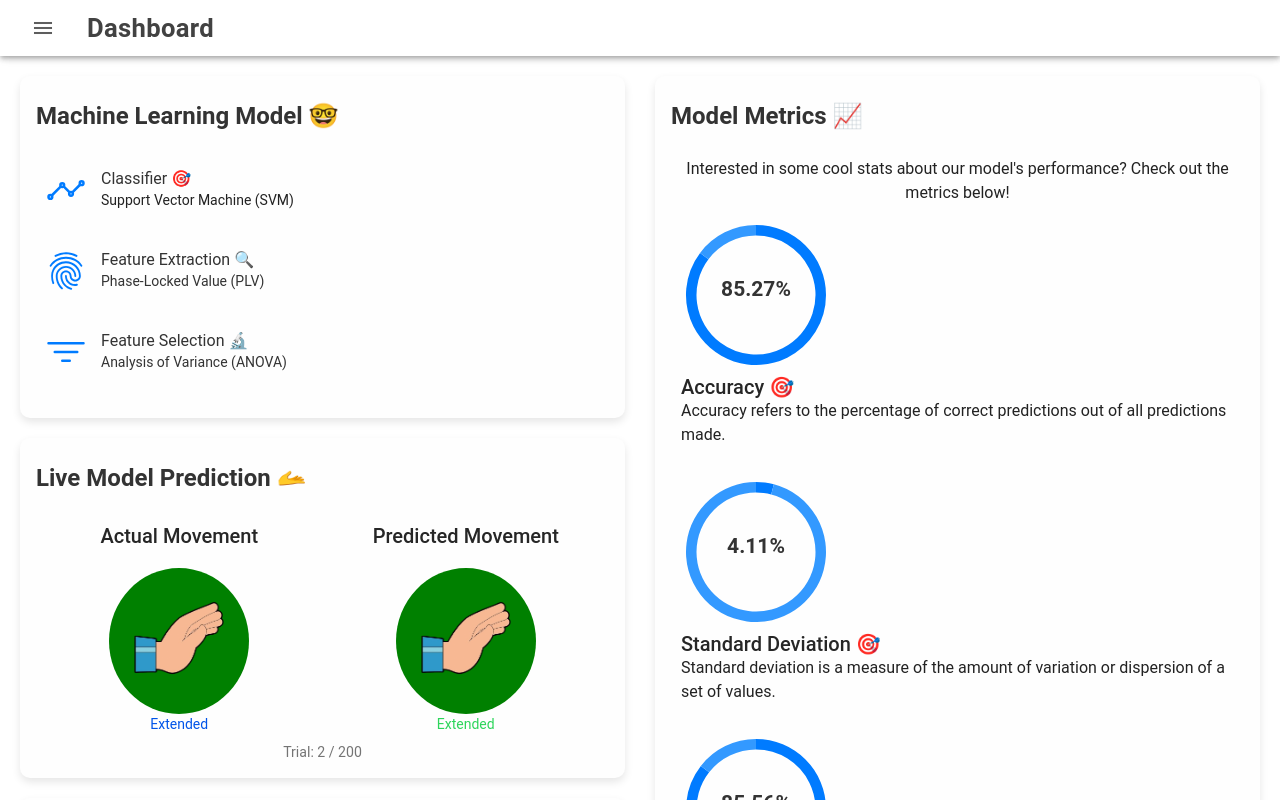
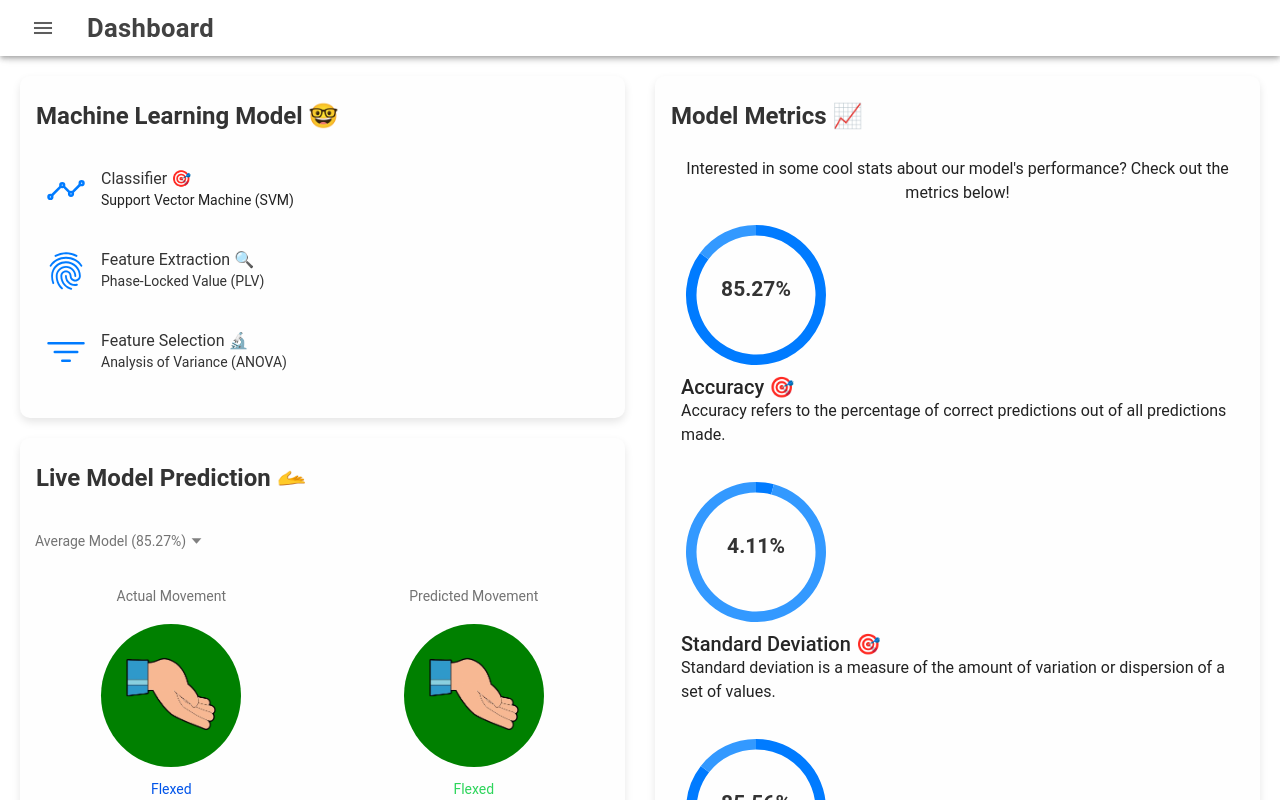
Before and after one commit to meneerfrikkie/MachineLearningDashboard, a React (Vite) app: page /home in a window 1280 px wide. Built offline with nearby package versions, Linux system fonts and the light colour scheme.

Commit message:
style: Live Model

```diff
--- a/src/components/WristPredictionAnimation.tsx
+++ b/src/components/WristPredictionAnimation.tsx
@@ -1,6 +1,5 @@
 import React, { useState, useEffect } from 'react';
-import Papa from 'papaparse';
-import { IonText, IonRow, IonCol, IonCardTitle, IonCard, IonCardHeader, IonCardContent, IonTitle } from '@ionic/react';
+import { IonText, IonRow, IonCol, IonSelect, IonSelectOption } from '@ionic/react';
 import { motion } from 'framer-motion';
 import './WristPredictionAnimation.css';
 
@@ -8,62 +7,123 @@ import './WristPredictionAnimation.css';
 import wristFlexionImage from '/images/WristFlexion.png';
 import wristExtensionImage from '/images/WristExtention.png';
 
+interface Patient {
+  id: number;
+  name: string;
+  accuracy: number;
+}
+
 interface PredictionData {
   actual: string;
   predicted: string;
 }
 
+const patients: Patient[] = [
+  { id: 0, name: 'Average Model', accuracy: 85.27 },
+  { id: 1, name: 'Patient 1', accuracy: 77 },
+  { id: 2, name: 'Patient 2', accuracy: 81 },
+  { id: 3, name: 'Patient 3', accuracy: 74 },
+  { id: 4, name: 'Patient 4', accuracy: 76.67 },
+  { id: 5, name: 'Patient 5', accuracy: 84.04 },
+  { id: 6, name: 'Patient 6', accuracy: 82.5 },
+  { id: 7, name: 'Patient 7', accuracy: 76.5 },
+  { id: 8, name: 'Patient 8', accuracy: 86.97 },
+  { id: 9, name: 'Patient 9', accuracy: 81.26 },
+  { id: 10, name: 'Patient 10', accuracy: 74 },
+  { id: 11, name: 'Patient 11', accuracy: 72.26 },
+  { id: 12, name: 'Patient 12', accuracy: 76 },
+  { id: 13, name: 'Patient 13', accuracy: 78 },
+  { id: 14, name: 'Patient 14', accuracy: 80.5 },
+];
+
+const FRAME_DURATION_MS = 5000;
+const TOTAL_ENTRIES = 100;
+
+// Utility function to generate an array of length `n` with all elements set to `value`
+const generateArray = (n: number, value: number): number[] => Array(n).fill(value);
+
+// Utility function to shuffle an array
+const shuffleArray = <T,>(array: T[]): T[] => {
+  return array
+    .map((value) => ({ value, sort: Math.random() }))
+    .sort((a, b) => a.sort - b.sort)
+    .map(({ value }) => value);
+};
+
+// Utility function to generate prediction data based on accuracy
+const generatePredictionData = (totalEntries: number, accuracy: number): PredictionData[] => {
+  const actual = generateArray(totalEntries, 0).concat(generateArray(totalEntries, 1));
+  const shuffledActual = shuffleArray(actual);
+  const predicted = [...shuffledActual];
+
+  const flipCount = Math.round(shuffledActual.length * (1 - accuracy / 100));
+  const flipIndices = shuffleArray([...Array(shuffledActual.length).keys()]).slice(0, flipCount);
+
+  flipIndices.forEach((index) => {
+    predicted[index] = 1 - shuffledActual[index];
+  });
+
+  return shuffledActual.map((value, index) => ({
+    actual: value.toString(),
+    predicted: predicted[index].toString(),
+  }));
+};
+
 const WristPredictionAnimation: React.FC = () => {
   const [data, setData] = useState<PredictionData[]>([]);
   const [currentIndex, setCurrentIndex] = useState(0);
+  const [selectedPatient, setSelectedPatient] = useState<Patient>(patients[0]); // Default to Average Model
 
   useEffect(() => {
-    // Load and parse the CSV file
-    Papa.parse<PredictionData>('/data/WristPredictionsModel.csv', {
-      header: true,
-      download: true,
-      complete: (result) => {
-        setData(result.data);
-      },
-      error: (error) => {
-        console.error("Error parsing CSV file:", error);
-      }
-    });
-  }, []);
+    // Generate data for the selected patient
+    const generatedData = generatePredictionData(TOTAL_ENTRIES, selectedPatient.accuracy);
+    setData(generatedData);
 
-  useEffect(() => {
-    if (data.length === 0) return;
-
+    if (generatedData.length > 0) {
       const interval = setInterval(() => {
-      setCurrentIndex(prevIndex => (prevIndex + 1) % data.length);
-    }, 5000); // Change frame every 5 seconds
+        setCurrentIndex((prevIndex) => (prevIndex + 1) % generatedData.length);
+      }, FRAME_DURATION_MS); // Change frame every FRAME_DURATION_MS milliseconds
 
       return () => clearInterval(interval);
-  }, [data]);
+    }
+  }, [selectedPatient]);
 
-  const getWristPosition = (value: string) => parseInt(value) === 1 ? "Extended" : "Flexed";
+  const handlePatientChange = (patientId: number) => {
+    const patient = patients.find((p) => p.id === patientId);
+    if (patient) {
+      setSelectedPatient(patient);
+      setCurrentIndex(0); // Reset the index to start fresh for the new patient
+    }
+  };
 
-  const renderWristImage = (position: string) => {
-    // Use corresponding images for wrist positions
-    return position === "Extended" ? wristExtensionImage : wristFlexionImage;
+  const getWristPosition = (value: string): string => (parseInt(value) === 1 ? 'Extended' : 'Flexed');
+
+  const renderWristImage = (position: string): string => {
+    return position === 'Extended' ? wristExtensionImage : wristFlexionImage;
   };
 
   const isMatch = data[currentIndex]?.actual === data[currentIndex]?.predicted;
 
   return (
-    <IonCard className="custom-card">
-      <IonCardHeader className="card-header">
-        <IonCardTitle className="card-title">Live Model Prediction 🫴</IonCardTitle>
-      </IonCardHeader>
-      <IonCardContent>
+    <div>
+      <div className="select-container" style={{ marginBottom: '20px' }}>
+        <IonSelect value={selectedPatient.id} onIonChange={(e: CustomEvent) => handlePatientChange(e.detail.value)} interface="popover">
+          {patients.map((patient) => (
+            <IonSelectOption key={patient.id} value={patient.id}>
+              {`${patient.name} (${patient.accuracy}%)`}
+            </IonSelectOption>
+          ))}
+        </IonSelect>
+      </div>
       <IonRow className="prediction-row" style={{ textAlign: 'center' }}>
         {/* Actual Movement (Always Green) */}
         <IonCol size="6">
-            <IonCardTitle style={{ marginBottom: '20px' }}>Actual Movement</IonCardTitle>
+          <div className="movement-section">
+            <IonText style={{ marginBottom: '20px', display: 'block' }}>Actual Movement</IonText>
             <motion.div
               className="circle"
               style={{
-                backgroundColor: 'green', // Always green for actual
+                backgroundColor: 'green',
                 display: 'inline-block',
                 padding: '20px',
                 borderRadius: '50%',
@@ -71,55 +131,57 @@ const WristPredictionAnimation: React.FC = () => {
             >
               <img
                 src={data[currentIndex] ? renderWristImage(getWristPosition(data[currentIndex].actual)) : ''}
-                alt={getWristPosition(data[currentIndex]?.actual)}
-                style={{ width: '100px', height: '100px' }} // Adjust the size as needed
+                alt={getWristPosition(data[currentIndex]?.actual || '')}
+                style={{ width: '100px', height: '100px' }}
               />
             </motion.div>
-            <IonCardTitle color="primary">
+            <IonText color="primary">
               <p>{data[currentIndex] && getWristPosition(data[currentIndex].actual)}</p>
-            </IonCardTitle>
+            </IonText>
+          </div>
         </IonCol>
 
         {/* Predicted Movement (Green or Red) */}
         <IonCol size="6">
-            <IonCardTitle style={{ marginBottom: '20px' }}>Predicted Movement</IonCardTitle>
+          <div className="movement-section">
+            <IonText style={{ marginBottom: '20px', display: 'block' }}>Predicted Movement</IonText>
             <motion.div
               className="circle"
               style={{
-                backgroundColor: isMatch ? 'green' : 'red', // Green if it matches, red otherwise
+                backgroundColor: isMatch ? 'green' : 'red',
                 display: 'inline-block',
                 padding: '20px',
                 borderRadius: '50%',
               }}
-              animate={{ rotate: [0, 360] }} // Example animation for predicted
+              animate={{ rotate: [0, 360] }}
               transition={{ duration: 0.5 }}
             >
               <img
                 src={data[currentIndex] ? renderWristImage(getWristPosition(data[currentIndex].predicted)) : ''}
-                alt={getWristPosition(data[currentIndex]?.predicted)}
-                style={{ width: '100px', height: '100px' }} // Adjust the size as needed
+                alt={getWristPosition(data[currentIndex]?.predicted || '')}
+                style={{ width: '100px', height: '100px' }}
               />
             </motion.div>
-            <IonCardTitle color={isMatch ? 'success' : 'danger'}>
+            <IonText color={isMatch ? 'success' : 'danger'}>
               <p>{data[currentIndex] && getWristPosition(data[currentIndex].predicted)}</p>
-            </IonCardTitle>
+            </IonText>
+          </div>
         </IonCol>
       </IonRow>
 
       {/* Flash animation when trial changes */}
       <motion.div
         className="trial-info"
-          key={currentIndex} // Key ensures animation runs on change
+        key={currentIndex}
         initial={{ scale: 0.8, opacity: 0.5 }}
-          animate={{ scale: [0.8, 1.2, 1], opacity: [0.5, 1] }} // Flash effect
+        animate={{ scale: [0.8, 1.2, 1], opacity: [0.5, 1] }}
         transition={{ duration: 0.5 }}
       >
         <IonText className="ion-text-center">
           <p>Trial: {currentIndex + 1} / {data.length}</p>
         </IonText>
       </motion.div>
-      </IonCardContent>
-    </IonCard>
+    </div>
   );
 };
 
--- a/src/pages/Home.tsx
+++ b/src/pages/Home.tsx
@@ -101,13 +101,12 @@ const Home: React.FC = () => {
                 </motion.div>
 
                 {/* Wrist Prediction Animation */}
-                <motion.div
-                  initial={{ x: 100, opacity: 0 }}
-                  animate={{ x: 0, opacity: 1 }}
-                  transition={{ duration: 0.5 }}
-                >
+                <IonCard className="custom-card playful-card">
+                  <IonCardHeader className="card-header">
+                    <IonCardTitle className="card-title">Live Model Prediction 🫴</IonCardTitle>
+                  </IonCardHeader>
                   <WristPredictionAnimation />
-                </motion.div>
+                </IonCard>
 
                 {/* EEG Channels Image and Description in one card */}
                 <motion.div
```
Lines whose indentation alone changed are shown as unchanged.
